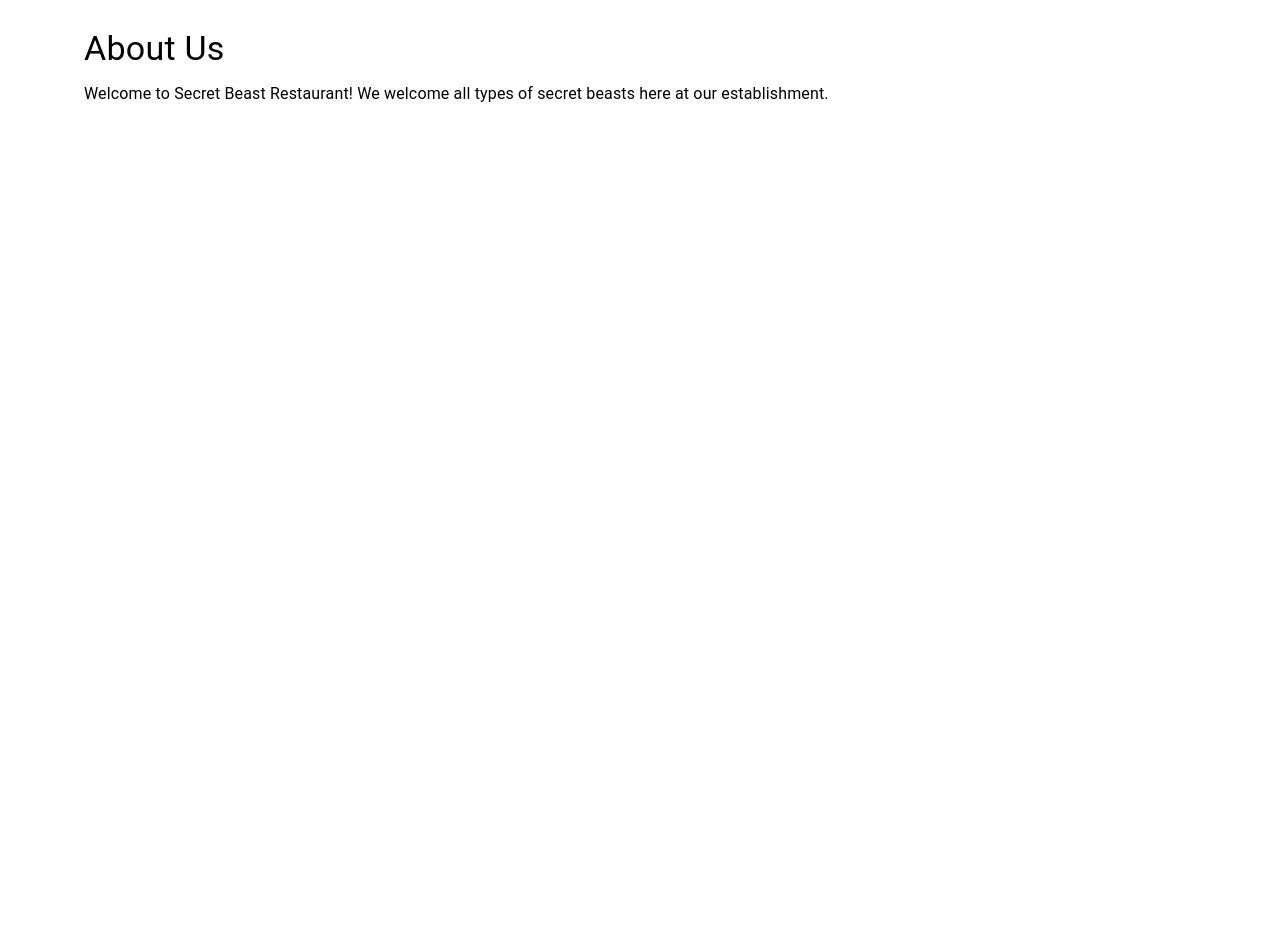
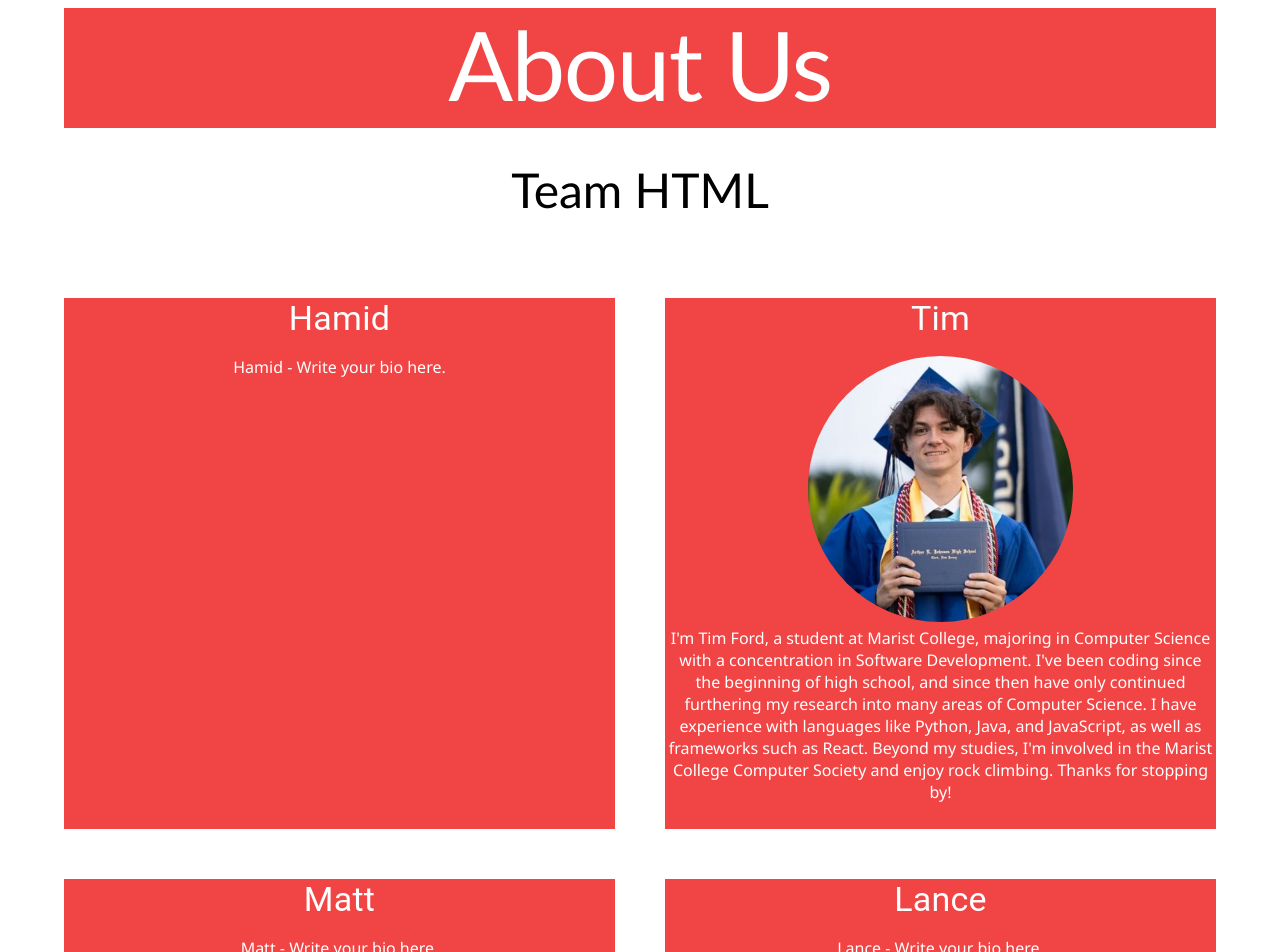
Before and after one commit to htipu/pcrestaurant, a React (Create React App) app: page /about in a window 1280 px wide. Shown: the top 952 px of the page. Before the commit the page ends 800 px from the top, so only its background shows below. Built offline with nearby package versions, Linux system fonts and the light colour scheme.

Commit message:
Tim First Commit

```diff
--- a/package.json
+++ b/package.json
@@ -5,7 +5,7 @@
   "dependencies": {
     "@emotion/react": "^11.13.5",
     "@emotion/styled": "^11.13.5",
-    "@mui/material": "^6.1.9",
+    "@mui/material": "^6.1.10",
     "@testing-library/jest-dom": "^5.17.0",
     "@testing-library/react": "^13.4.0",
     "@testing-library/user-event": "^13.5.0",
--- /dev/null
+++ b/src/AboutUs.css
@@ -0,0 +1,20 @@
+#Header {
+    font-family:'Gill Sans', 'Gill Sans MT', Calibri, 'Trebuchet MS', sans-serif;
+    min-height: 15vh;
+    text-align: center;
+
+}
+
+.memberBios {
+    text-align: center;
+
+
+}
+
+.bio {
+    background-color: rgba(241, 69, 69);
+    color: white;
+    font-family:'Segoe UI', Tahoma, Geneva, Verdana, sans-serif;
+
+
+}
--- a/src/AboutUs.js
+++ b/src/AboutUs.js
@@ -1,17 +1,65 @@
 import React from 'react';
-import { Typography, Box } from '@mui/material';
+import { Typography, Box} from '@mui/material';
+import './AboutUs.css';
+import TimImage from './Tim.jpg';
+
 
 function AboutUs() {
+
+
+  const ImageDisplay = ({ src, alt }) =>
+    {return ( <img src={src} alt={alt} style={{ maxWidth: '50%', maxHeight: '50%', borderRadius: '50%' }} /> );
+}
+
   return (
-    <Box style={{ padding: '20px' }}>
-      <Typography variant="h4" gutterBottom>
+    <><Box sx={{
+      backgroundColor: '#f14545'
+    }}>
+      <Typography id = 'Header' variant="h1" gutterBottom color='white'>
         About Us
       </Typography>
-      <Typography variant="body1" paragraph>
-        Welcome to Secret Beast Restaurant! We welcome all types of secret beasts here at our establishment.
+    </Box>
+    <Box>
+    <Typography id = 'Header' variant="h3" gutterBottom color='black'>
+        Team HTML
+      </Typography>
+      <div style = {{display: 'grid', gridTemplateColumns: 'repeat(2, 1fr)', textAlign: 'center', gridGap: '50px'}}>
+        <div class = 'bio'>
+            <Typography variant="h4" paragraph>
+              Hamid
+            </Typography>
 
-      </Typography>
-    </Box>
+            <Typography variant="p" paragraph>
+              Hamid - Write your bio here.
+            </Typography>
+          </div>
+          <div class = 'bio'>
+            <Typography variant="h4" paragraph>
+              Tim
+            </Typography>
+            <ImageDisplay src = {TimImage} alt = 'Tim'></ImageDisplay>
+            <Typography variant="p" paragraph>
+            I'm Tim Ford, a student at Marist College, majoring in Computer Science with a concentration in Software Development. I've been coding since the beginning of high school, and since then have only continued furthering my research into many areas of Computer Science. I have experience with languages like Python, Java, and JavaScript, as well as frameworks such as React. Beyond my studies, I'm involved in the Marist College Computer Society and enjoy rock climbing. Thanks for stopping by!
+            </Typography>
+          </div>
+          <div class = 'bio'>
+            <Typography variant="h4" paragraph>
+              Matt
+            </Typography>
+            <Typography variant="p" paragraph>
+              Matt - Write your bio here.
+            </Typography>
+          </div>
+          <div class = 'bio'>
+            <Typography variant="h4" paragraph>
+              Lance
+            </Typography>
+            <Typography variant="p" paragraph>
+              Lance - Write your bio here.
+            </Typography>
+          </div>
+        </div>
+      </Box></>
   );
 }
 
```
Also changed, not shown: src/Tim.jpg (added), 1 other file (tests, documents, lock files or other folders).
